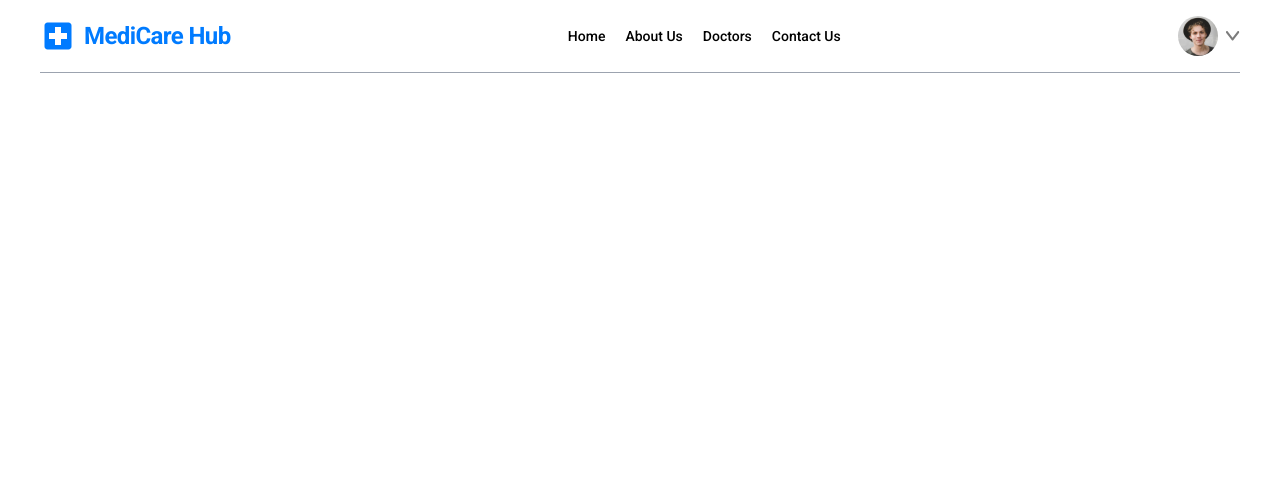
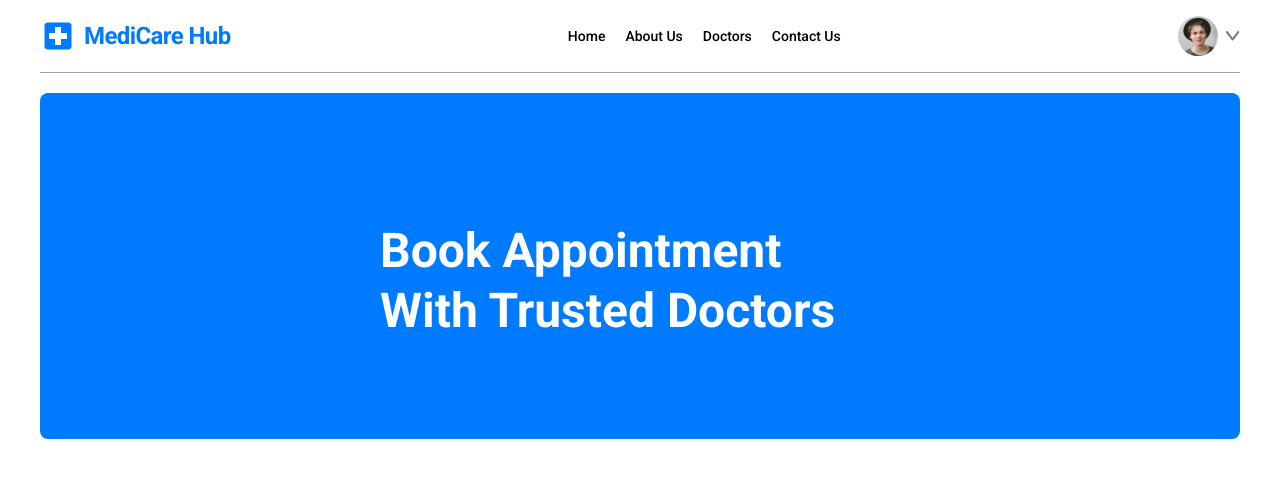
Before and after one commit to briansimiyuj/doctor-appointment-app, a React (Vite) app: page / in a window 1280 px wide. Shown: the top 478 px of the page. Built offline with nearby package versions, Linux system fonts and the light colour scheme; a web font is replaced by a local one.

Commit message:
Left Hero 1

```diff
--- a/src/components/Hero/Hero.tsx
+++ b/src/components/Hero/Hero.tsx
@@ -1,12 +1,14 @@
+import LeftHero from "./LeftHero"
+
 const Hero: React.FC = ()=>{
 
     return(
 
-       <header className="flex flex-col md:flex-row bg-primary-bg flex-wrap rounded-lg px-6 md:px-10 lg:px-20">
+        <header className="flex flex-col md:flex-row bg-primary-bg flex-wrap rounded-lg px-6 md:px-10 lg:px-20">
 
+            <LeftHero/>
 
-
-       </header>
+        </header>
 
     )
 
--- /dev/null
+++ b/src/components/Hero/LeftHero.tsx
@@ -0,0 +1,16 @@
+const LeftHero: React.FC = ()=>{
+
+    return(
+
+        <div className="md:w-1/2 flex flex-col items-start justify-center gap-4 m-auto md:py-[10vw] md:mb-[-30px]">
+
+            <h3 className="text-3xl md:text-4xl lg:text-5xl text-white font-bold leading-tight md:leading-tight lg:leading-tight"
+            >Book Appointment <br/> With Trusted Doctors</h3>
+
+        </div>
+
+    )
+
+}
+
+export default LeftHero
```
Also changed, not shown: 1 other file (tests, documents, lock files or other folders).
